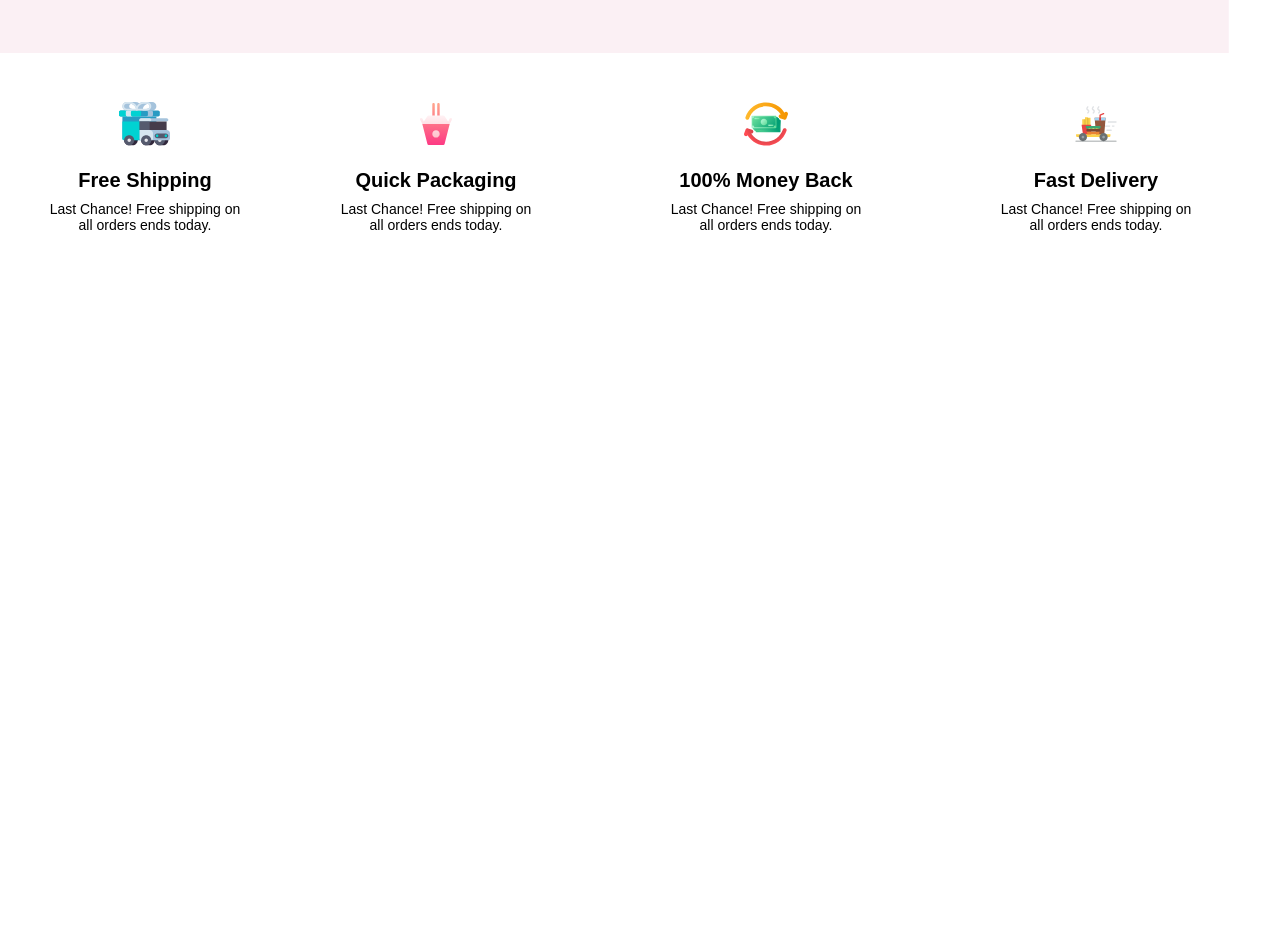
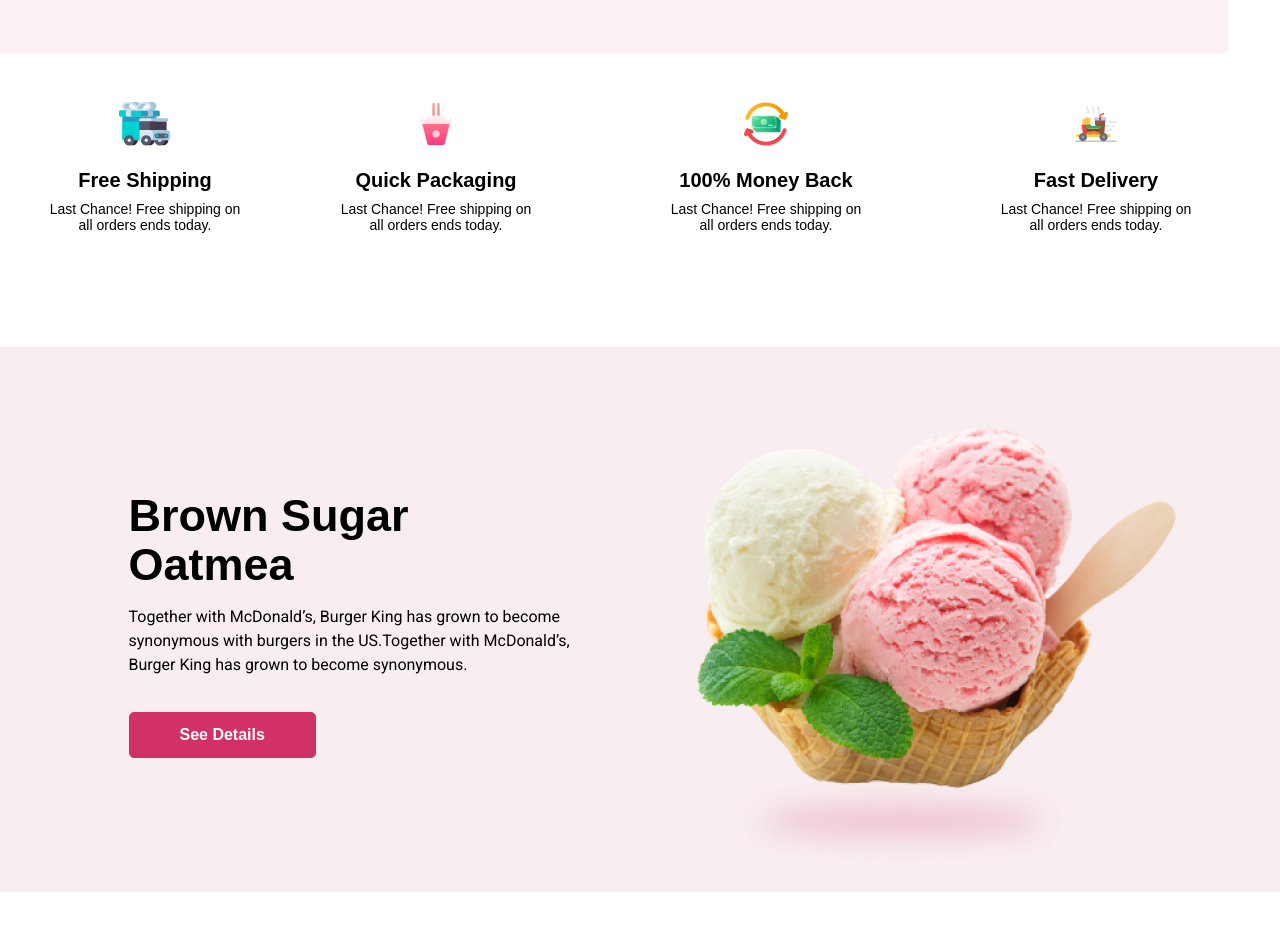
Before and after one commit to MatobushkaVlad/Polar, a plain HTML site: page index.html in a window 1280 px wide. Shown: the part 911-1861 px from the top of the page. Before the commit the page ends 1211 px from the top, so only its background shows below. Drawn offline with Linux system fonts and the light colour scheme; a web font is replaced by a local one.

Commit message:
Добавлен блок "новости"

```diff
--- a/index.html
+++ b/index.html
@@ -116,6 +116,24 @@
                 </div>
             </div>
         </section>
+        <section class="news">
+            <div class="news__wrapper">
+                <div class="news__wrapper__content">
+                    <div class="news__text">
+                        <p class="news__title">
+                            Brown Sugar Oatmea
+                        </p>
+                        <p class="news__describe">
+                            Together with McDonald’s, Burger King has grown to become synonymous with burgers in the US.Together with McDonald’s, Burger King has grown to become synonymous.
+                        </p>
+                        <button class="button__buy">See Details</button>
+                    </div>
+                    <div class="news__img">
+                        <img src="images/news-img.png" alt="" class="news__img_one">
+                    </div>
+                </div>
+            </div>
+        </section>
     </div>
 </body>
 </html>
--- a/styles/style.css
+++ b/styles/style.css
@@ -145,3 +145,46 @@
     font-weight: 400;
     font-size: 14px;
 }
+
+.news{
+    height: 657px;
+    display: flex;
+    align-items: center;
+}
+.news__wrapper{
+    width: 100%;
+    max-height: 545px;
+    background-color: rgba(248, 237, 240, 1);
+    display: flex;
+    justify-content: center;
+    align-items: center;
+}
+.news__wrapper__content{
+    height: 100%;
+    display: flex;
+    justify-content: space-between;
+    align-items: center;
+}
+.news__text{
+    width: 442px;
+    height: 257px;
+    display: flex;
+    flex-direction: column;
+    align-items: flex-start;
+    margin-left: 74px;
+}
+.news__title{
+    max-width: 349px;
+    font-family: 'Hind Madurai', sans-serif;
+    font-weight: 600;
+    font-size: 45px;
+    line-height: 49px;
+    margin-bottom: 16px;
+}
+.news__describe{
+    font-family: 'Roboto', sans-serif;
+    font-weight: 400;
+    font-size: 16px;
+    line-height: 24px;
+    margin-bottom: 35px;
+}
```
Also changed, not shown: images/news-img.png (added).
